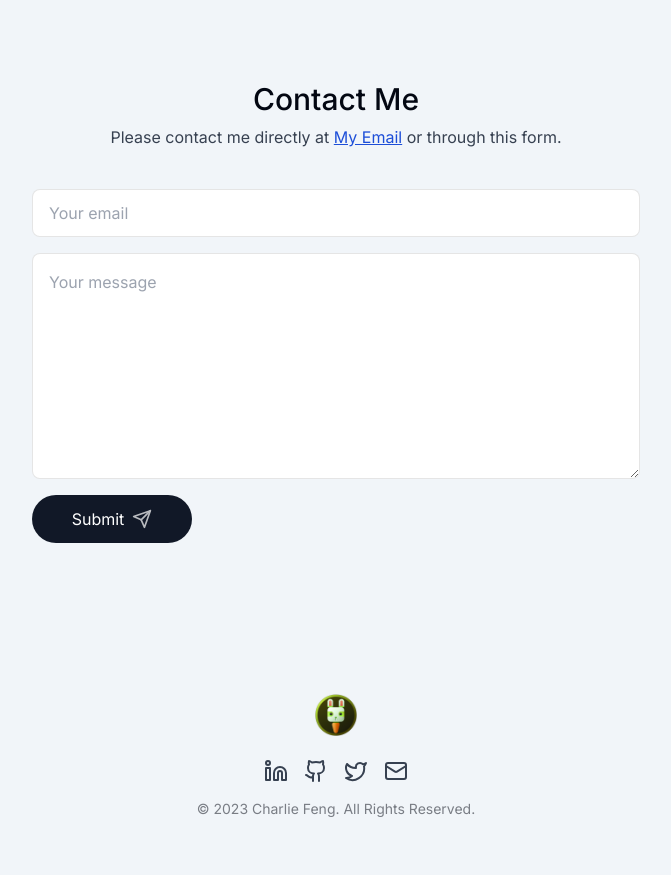
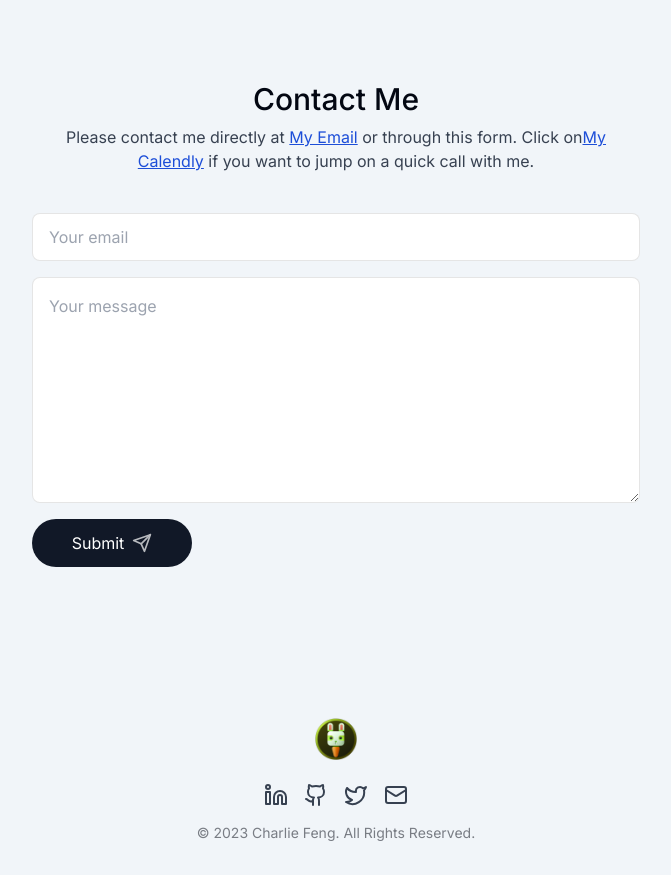
Before and after one commit to lookingforcharlie/portfolio_next, a Next.js app: page / in a window 1280 px wide. Shown: the part 4680-5555 px from the top of the page, without its empty margins (304-975 px from the left). Before the commit the page ends 5531 px from the top, so only its background shows below. Built offline with nearby package versions, Linux system fonts and the light colour scheme; no server answers.

Commit message:
add Calendly

```diff
--- a/components/Contact.tsx
+++ b/components/Contact.tsx
@@ -45,7 +45,16 @@ const Contact: FC<ContactProps> = ({}) => {
         >
           My Email
         </a>{' '}
-        or through this form.
+        or through this form. Click on
+        <a
+          className='underline text-blue-700 dark:text-blue-400'
+          target='_blank'
+          rel='noopener noreferrer'
+          href='https://calendly.com/charliefeng2020/30min'
+        >
+          My Calendly
+        </a>{' '}
+        if you want to jump on a quick call with me.
       </p>
       <form
         className='mt-10 flex flex-col '
```
